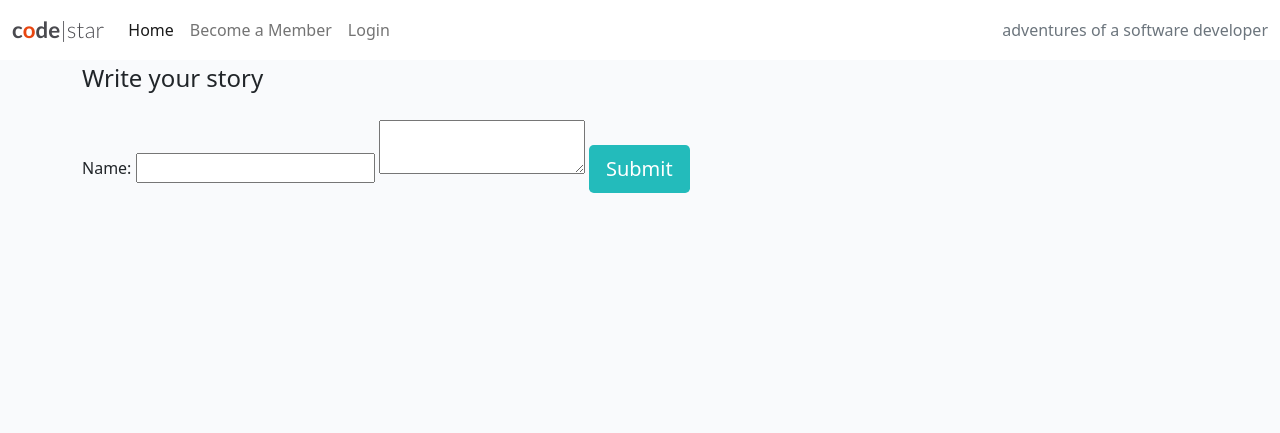
After one commit to rkyzk/django-blog-app, a Django app: page /add_story/ in a window 1280 px wide. The commit adds this page. Shown: the top 433 px of the page. Run offline with Django 3.2, Linux system fonts and the light colour scheme.

Commit message:
add add story page

```diff
--- a/blog/models.py
+++ b/blog/models.py
@@ -33,6 +33,8 @@ class Comment(models.Model):
     post = models.ForeignKey(Post, on_delete=models.CASCADE,
                              related_name='comments')
     name = models.CharField(max_length=80)
+    author = models.ForeignKey(User, on_delete=models.SET_DEFAULT,
+                               default=None, null=True)
     email = models.EmailField()
     body = models.TextField()
     created_on = models.DateTimeField(auto_now_add=True)
--- a/blog/urls.py
+++ b/blog/urls.py
@@ -4,7 +4,9 @@ from django.urls import path
 
 urlpatterns = [
     path('', views.PostList.as_view(), name='home'),
+    path('add_story/', views.AddStory.as_view(), name='add_story'),
     path('<slug:slug>/', views.PostDetail.as_view(), name='post_detail'),
-    path('like/<slug:slug>', views.PostLike.as_view(), name='post_like'),
-    path('my_page/<int:id>', views.MyPage.as_view(), name='my_page'),
+    # path('like/<slug:slug>', views.PostLike.as_view(), name='post_like'),
+    # path('my_page/<int:id>', views.MyPage.as_view(), name='my_page')
+
 ]
--- a/blog/views.py
+++ b/blog/views.py
@@ -1,7 +1,7 @@
 from django.shortcuts import render, get_object_or_404, reverse
 from django.views import generic, View
 from django.http import HttpResponseRedirect
-from .models import Post
+from .models import Post, Comment
 from .forms import CommentForm
 
 
@@ -82,13 +82,23 @@ class MyPage(View):
 
     def get(self, request, id, *args, **kwargs):
         queryset = Post.objects.filter(author=id)
-        # comments = post.comments.filter(approved=True).order_by('created_on')
+        comments = Comment.objects.filter(author=id)
+        commented_posts = [comment.post for comment in comments]
+        # remove duplicates
+        commented_posts = list(dict.fromkeys(commented_posts))
 
         return render(
             request,
             "my_page.html",
             {
                 "queryset": queryset,
-              #  "comments": comments,
+                "commented_posts": commented_posts
             },
         )
+
+class AddStory(View):
+    def get(self, request, *args, **kwargs):
+        return render(
+            request,
+            "add_story.html"
+        )
--- /dev/null
+++ b/templates/add_story.html
@@ -0,0 +1,16 @@
+{% extends "base.html" %}
+
+{% block content %}
+
+<div class="container">
+  <div class="row">
+    <legend>Write your story</legend>
+    <form method="post" class="mt-3">
+        <label for="name">Name:</label>
+        <input id="name">
+        <textarea></textarea>
+        <button type="submit" class="btn btn-signup btn-lg">Submit</button>
+    </form>
+  </div>
+</div>
+{%endblock%}
--- a/templates/base.html
+++ b/templates/base.html
@@ -39,7 +39,10 @@
                     </li>
                     {% if user.is_authenticated %}
                     <li class="nav-item">
-                        <a class="nav-link" href="{% url 'my_page' user.id %}">My Page</a>
+                        <a class="nav-link" href="{% url 'add_story' %}">Write a story</a>
+                    </li>
+                    <li class="nav-item">
+                        <a class="nav-link" href="#">My Page</a>
                     </li>
                     <li class="nav-item">
                         <a class="nav-link" href="{% url 'account_logout' %}">Logout</a>
--- a/templates/post_detail.html
+++ b/templates/post_detail.html
@@ -35,7 +35,7 @@
                     <div class="col-1">
                         <strong>
                             {% if user.is_authenticated %}
-                            <form class="d-inline" action="{% url 'post_like' post.slug %}" method="POST">
+                            <form class="d-inline" action="#" method="POST">
                                 {% csrf_token %}
                                 {% if liked %}
                                     <button type="submit" name="'blogpost_id" value="{{post.slug}}" class="btn">
```
Also changed, not shown: templates/my_page.html (+35 -3 lines), blog/migrations/0004_comment_author.py (added).
